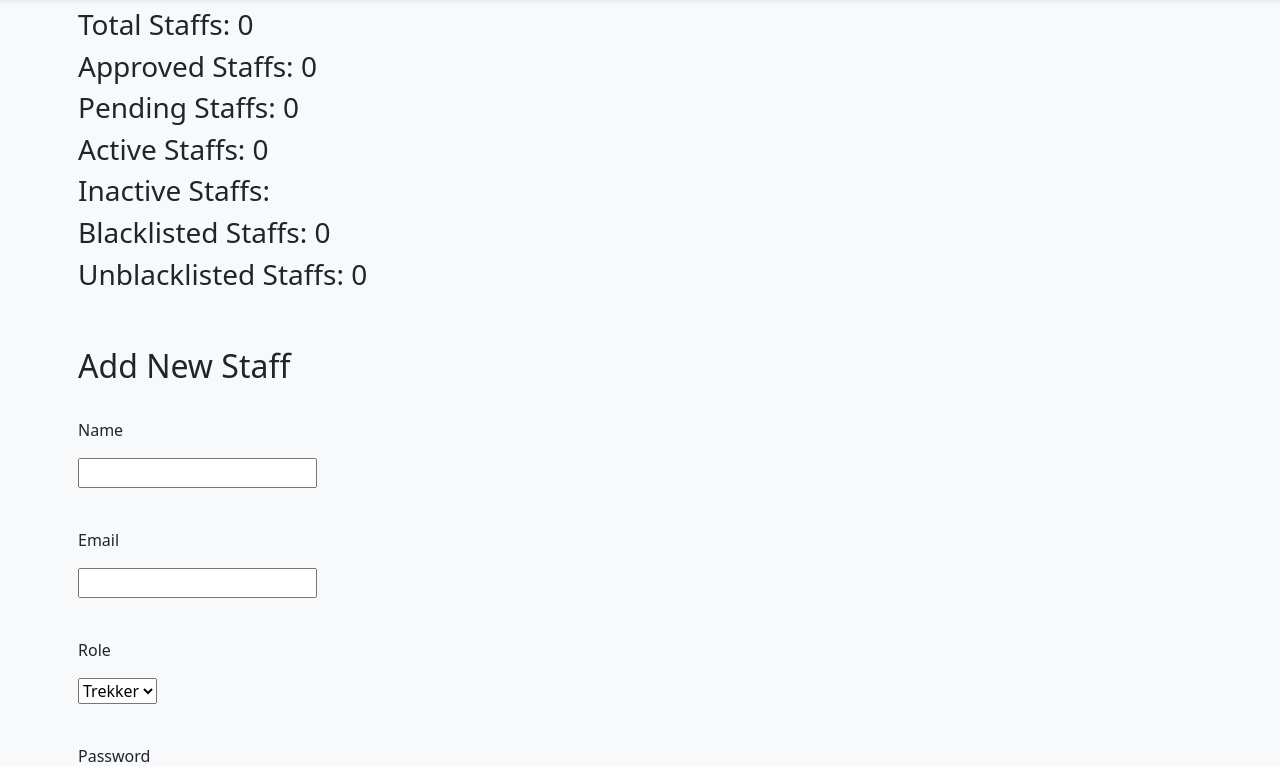
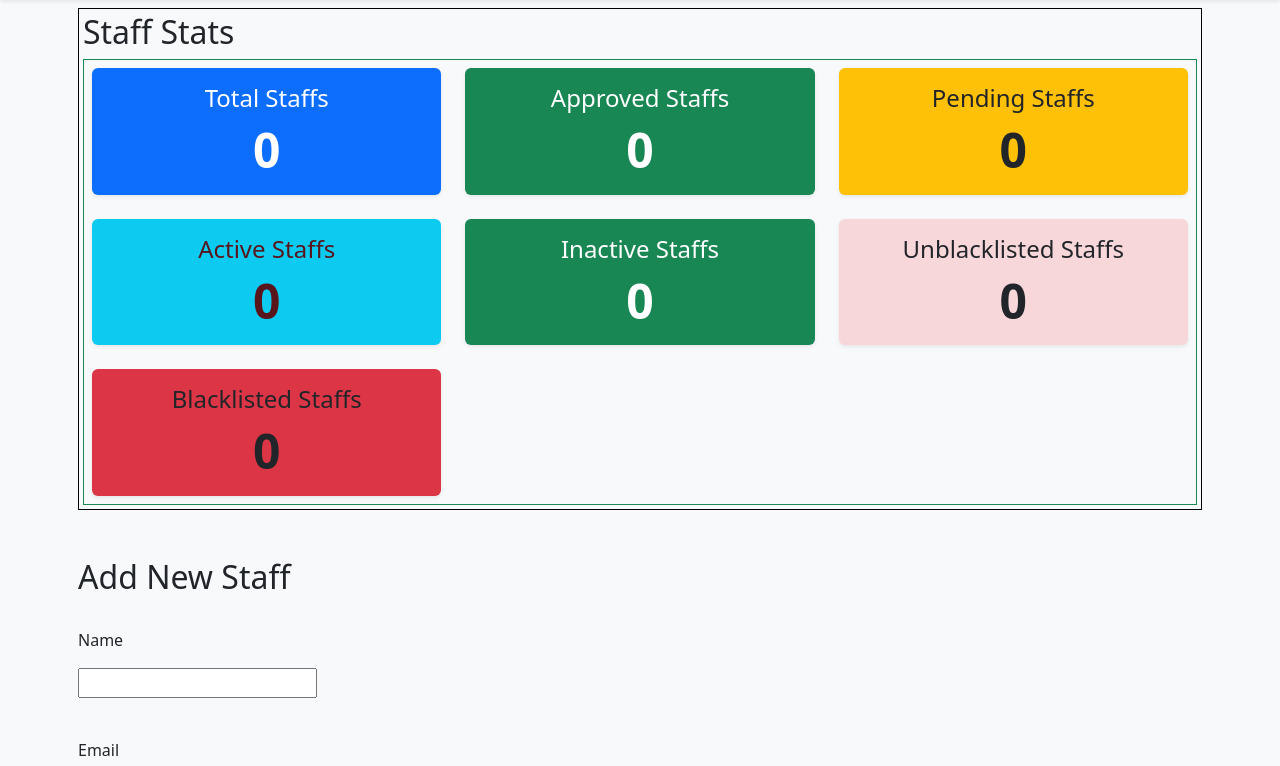
Before and after one commit to yrajnishds/trekking-management-application, a Flask app: page /admin/staff in a window 1280 px wide. Shown: the part 57-823 px from the top of the page. Run offline with Flask 3, Linux system fonts and the light colour scheme; a user stored in the database is signed in; data comes from the database, SQL or seed files in the repository.

Commit message:
style: Added Stats cards to admin/staff

```diff
--- a/templates/admin/staff.html
+++ b/templates/admin/staff.html
@@ -2,41 +2,95 @@
 
 {% block content %}
 
-<section>
-    <div>
-        <h3>
-            Total {{ role_type|capitalize + 's' }}: {{ total }}
-        </h3>
+<section class="m-auto p-1 d-flex flex-column border border-black">
+    <h2>Staff Stats</h2>
+    <div class="container-fluid border border-success p-2">
+        <div class="row g-4">
+            <div class="col-12 col-md-6 col-lg-4">
+                <div class="card h-100 shadow-sm border-0 bg-primary text-white">
+                    <div class="card-body text-center">
+                        <h4 class="card-title">
+                            Total Staffs
+                        </h4>
+                        <p class="display-5 fw-bold mb-0">
+                            {{ total }}
+                        </p>
                     </div>
-    <div>
-        <h3>
-            Approved {{ role_type|capitalize + 's' }}: {{ approved }}
-        </h3>
                 </div>
-    <div>
-        <h3>
-            Pending {{ role_type|capitalize + 's' }}: {{ pending }}
-        </h3>
             </div>
-    <div>
-        <h3>
-            Active {{ role_type|capitalize + 's' }}: {{ active }}
-        </h3>
+            <div class="col-12 col-md-6 col-lg-4">
+                <div class="card h-100 shadow-sm border-0 bg-success text-white">
+                    <div class="card-body text-center">
+                        <h4 class="card-title">
+                            Approved Staffs
+                        </h4>
+                        <p class="display-5 fw-bold mb-0">
+                            {{ approved }}
+                        </p>
                     </div>
-    <div>
-        <h3>
-            Inactive {{ role_type|capitalize + 's' }}: {{ inavtive }}
-        </h3>
                 </div>
-    <div>
-        <h3>
-            Blacklisted {{ role_type|capitalize + 's' }}: {{ blacklisted }}
-        </h3>
             </div>
-    <div>
-        <h3>
-            Unblacklisted {{ role_type|capitalize + 's' }}: {{ unblacklisted }}
-        </h3>
+            <div class="col-12 col-md-6 col-lg-4">
+                <div class="card h-100 shadow-sm border-0 bg-warning text-dark">
+                    <div class="card-body text-center">
+                        <h4 class="card-title">
+                            Pending Staffs
+                        </h4>
+                        <p class="display-5 fw-bold mb-0">
+                            {{ pending }}
+                        </p>
+                    </div>
+                </div>
+            </div>
+            <div class="col-12 col-md-6 col-lg-4">
+                <div class="card h-100 shadow-sm border-0 bg-info text-danger-emphasis">
+                    <div class="card-body text-center">
+                        <h4 class="card-title">
+                            Active Staffs
+                        </h4>
+                        <p class="display-5 fw-bold mb-0">
+                            {{ active }}
+                        </p>
+                    </div>
+                </div>
+            </div>
+            <div class="col-12 col-md-6 col-lg-4">
+                <div class="card h-100 shadow-sm border-0 bg-success text-white">
+                    <div class="card-body text-center">
+                        <h4 class="card-title">
+                            Inactive Staffs
+                        </h4>
+                        <p class="display-5 fw-bold mb-0">
+                            {{ inactive }}
+                        </p>
+                    </div>
+                </div>
+            </div>
+            <div class="col-12 col-md-6 col-lg-4">
+                <div class="card h-100 shadow-sm border-0 bg-danger-subtle text-dark">
+                    <div class="card-body text-center">
+                        <h4 class="card-title">
+                            Unblacklisted Staffs
+                        </h4>
+                        <p class="display-5 fw-bold mb-0">
+                            {{ unblacklisted }}
+                        </p>
+                    </div>
+                </div>
+            </div>
+            <div class="col-12 col-md-6 col-lg-4">
+                <div class="card h-100 shadow-sm border-0 bg-danger text-dark">
+                    <div class="card-body text-center">
+                        <h4 class="card-title">
+                            Blacklisted Staffs
+                        </h4>
+                        <p class="display-5 fw-bold mb-0">
+                            {{ blacklisted }}
+                        </p>
+                    </div>
+                </div>
+            </div>
+        </div>
     </div>
 
 </section><br><br>
```
Lines whose indentation alone changed are shown as unchanged.
